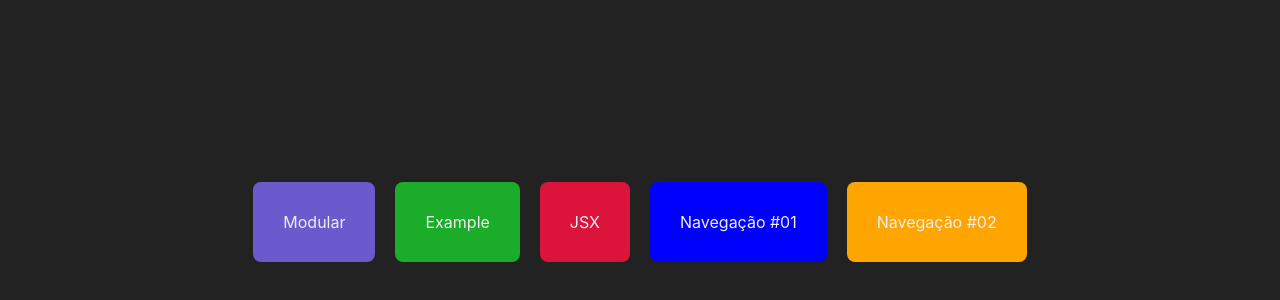
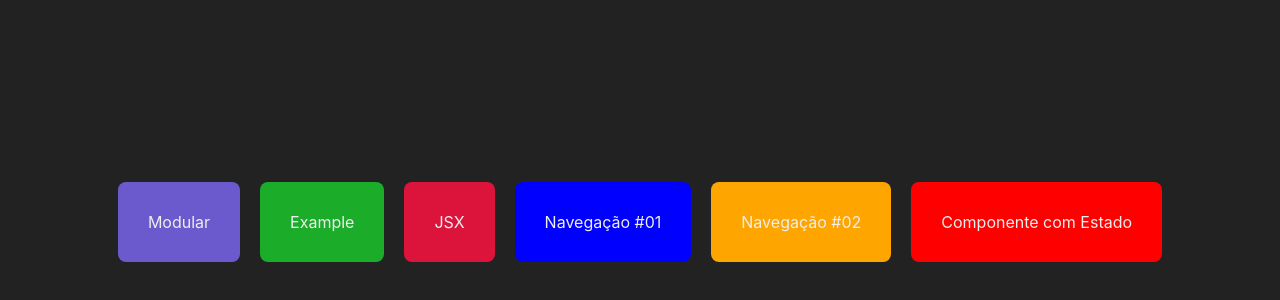
Before and after one commit to polyanetuag/fundamentos, a Next.js app: page / in a window 1280 px wide. Shown: the part 178-478 px from the top of the page. Built offline with nearby package versions, Linux system fonts and the light colour scheme.

Commit message:
referencing component with state

```diff
--- a/src/pages/index.jsx
+++ b/src/pages/index.jsx
@@ -14,6 +14,7 @@ export default function Initial() {
       <Navigation text="JSX" destiny="/jsx" cor="crimson"/>
       <Navigation text="Navegação #01" destiny="/navigation" cor="blue"/>
       <Navigation text="Navegação #02" destiny="/client/123" cor="orange"/>
+      <Navigation text="Componente com Estado" destiny="/state" cor="red"/>
     </div>
   )
 }
```
